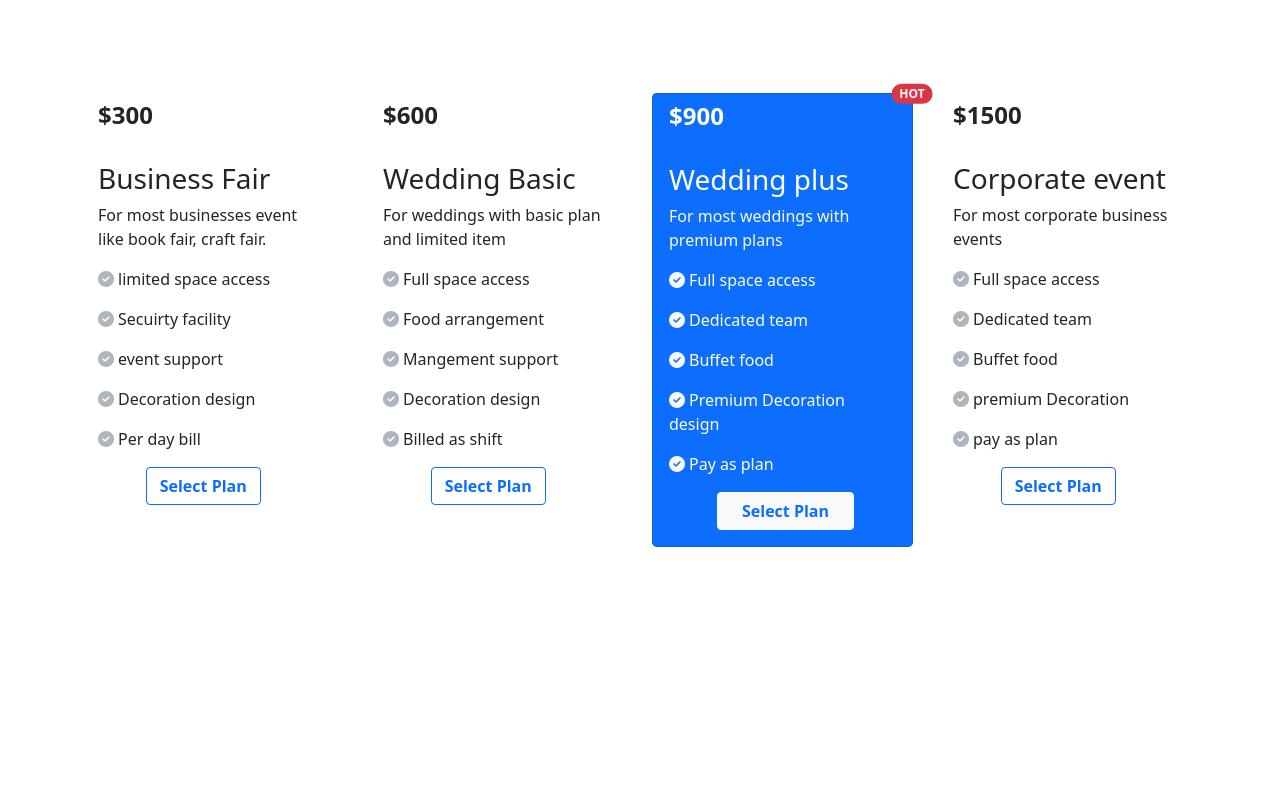
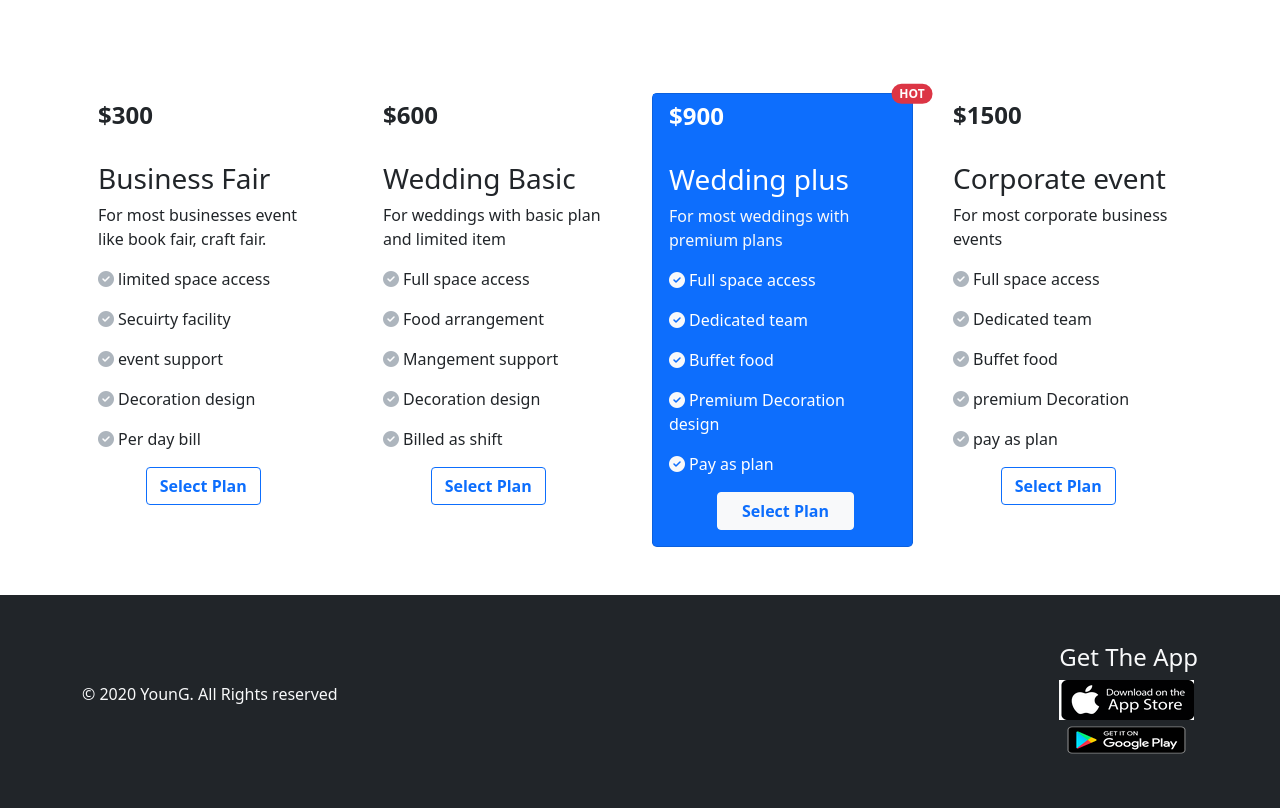
Before and after one commit to frsiam/convention_center, a plain HTML site: page index.htm in a window 1280 px wide. Shown: the part 899-1707 px from the top of the page. Before the commit the page ends 1494 px from the top, so only its background shows below. Drawn offline with nearby package versions, Linux system fonts and the light colour scheme.

Commit message:
footer done

```diff
--- a/custom_css/style.css
+++ b/custom_css/style.css
@@ -1,5 +1,6 @@
 #nav-text{
     color: whitesmoke;
+    font-weight: 500;
 }
 .card-font{
     color: #adb5bd;
--- a/index.htm
+++ b/index.htm
@@ -21,7 +21,7 @@
         <!-- navbar satrt  -->
         <nav class="navbar navbar-expand-lg navbar-light fixed-top">
             <div class="container">
-              <a class="navbar-brand fw-bold fs-5" id="nav-text" href="#">YounGBlooD Community Center</a>
+              <a class="navbar-brand fs-5" id="nav-text" href="#">YounGBlooD Community Center</a>
               <button class="navbar-toggler" type="button" data-bs-toggle="collapse" data-bs-target="#navbarNavAltMarkup" aria-controls="navbarNavAltMarkup" aria-expanded="false" aria-label="Toggle navigation">
                 <span class="navbar-toggler-icon"></span>
               </button>
@@ -176,7 +176,26 @@
     </main>
 
 
-                 <!-- main end  -->
+     <!-- main end  -->
+
+     <!-- footer start  -->
+     <footer class="h-50 bg-dark">
+       <div class="container d-flex justify-content-between align-items-center text-light py-5">
+        <div>
+          <p>&copy 2020 YounG. All Rights reserved</p>
+        </div>
+        <div>
+           <h4>Get The App</h4>
+            <div>
+             <a href="https://apps.apple.com/us/app/programming-hero-coding-fun/id1478201849" target="_blank"><img src="images/logo-2.png" class="w-135 h-40 img-fluid" alt=""></a>
+            </div>
+             <div>
+               <a href="https://play.google.com/store/apps/details?id=lk.visual.code.mobile" target="_blank"><img src="images/logo-1.png"class="w-135 h-40 img-fluid" alt=""></a>
+             </div>
+        </div>
+       </div>
+     </footer>
+     <!-- footer end  -->
 
     <!-- bootstrap js bundle script  -->
     <script src="https://cdn.jsdelivr.net/npm/bootstrap@5.0.2/dist/js/bootstrap.bundle.min.js" integrity="sha384-MrcW6ZMFYlzcLA8Nl+NtUVF0sA7MsXsP1UyJoMp4YLEuNSfAP+JcXn/tWtIaxVXM" crossorigin="anonymous"></script>
```
Also changed, not shown: images/logo-1.png (added), images/logo-2.png (added).
